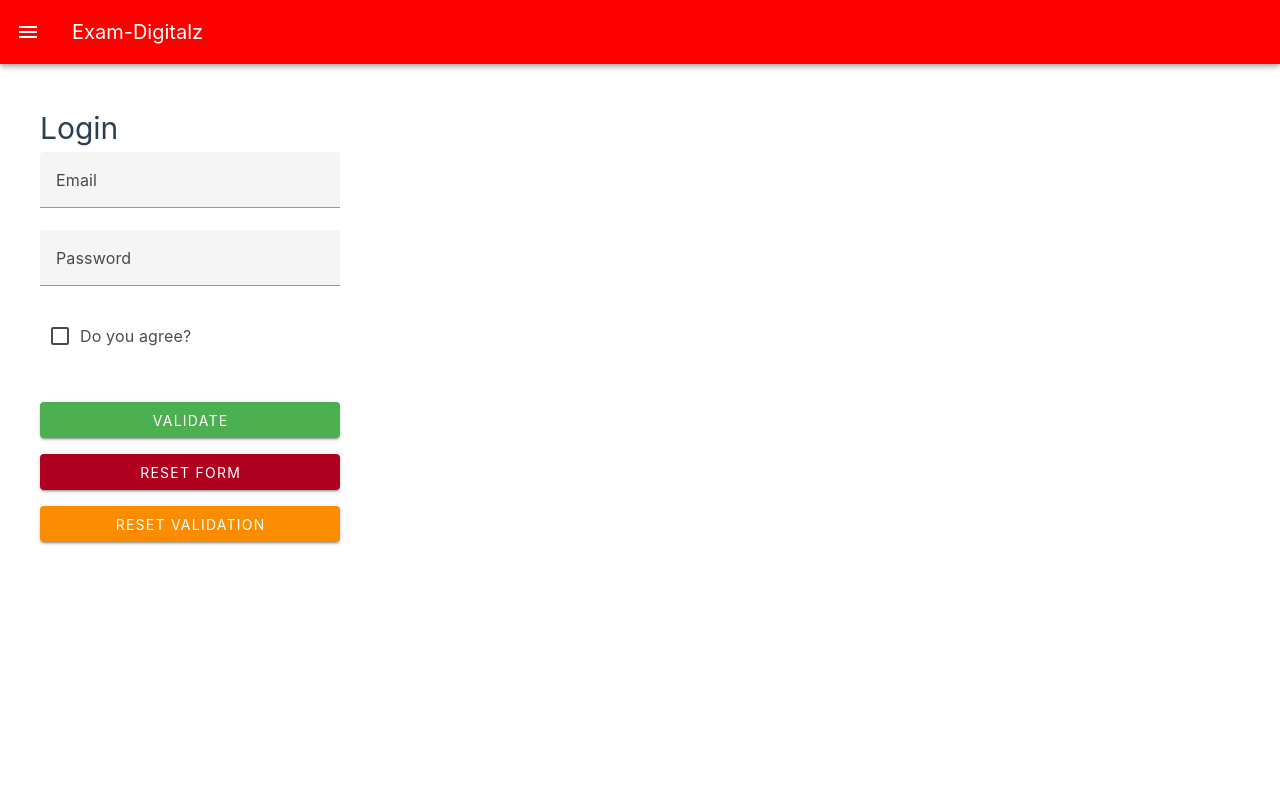
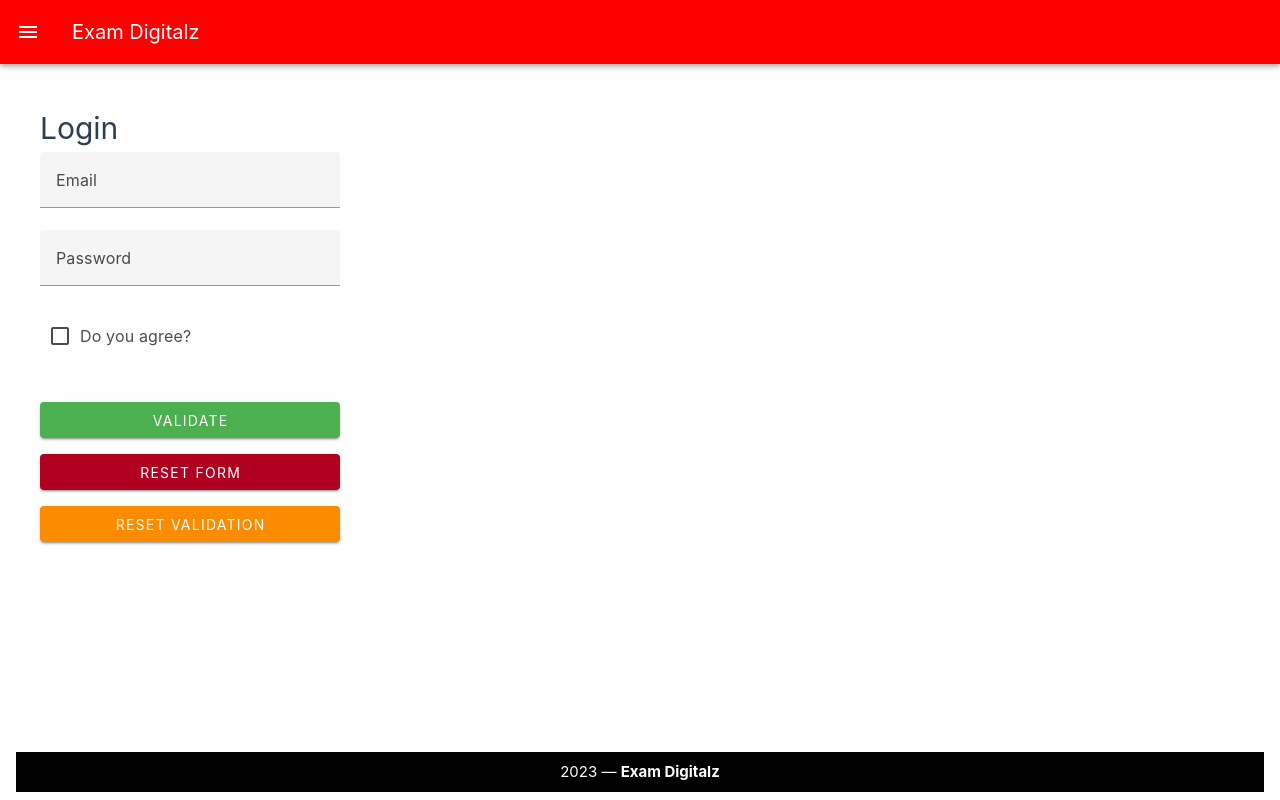
Before and after one commit to criar-art/exam.digitalz, a Vue app: page /login in a window 1280 px wide. Built offline with nearby package versions, Linux system fonts and the light colour scheme.

Commit message:
adjustment footer

```diff
--- a/index.html
+++ b/index.html
@@ -4,7 +4,7 @@
     <meta charset="UTF-8">
     <link rel="icon" href="/favicon.ico">
     <meta name="viewport" content="width=device-width, initial-scale=1.0">
-    <title>Exam-Digitalz</title>
+    <title>Exam Digitalz</title>
     <link href="https://cdn.jsdelivr.net/npm/@mdi/font@5.x/css/materialdesignicons.min.css" rel="stylesheet">
   </head>
   <body>
--- a/src/App.vue
+++ b/src/App.vue
@@ -11,7 +11,7 @@ const drawer = ref(false)
       prominent
     >
       <v-app-bar-nav-icon variant="text" @click.stop="drawer = !drawer" />
-      <v-toolbar-title>Exam-Digitalz</v-toolbar-title>
+      <v-toolbar-title>Exam Digitalz</v-toolbar-title>
       <v-spacer></v-spacer>
       <!-- <v-btn variant="text" icon="mdi-magnify"></v-btn>
       <v-btn variant="text" icon="mdi-filter"></v-btn>
@@ -33,5 +33,10 @@ const drawer = ref(false)
     <v-main class="ma-10">
       <RouterView />
     </v-main>
+    <v-footer app class="d-flex flex-column">
+      <div class="px-4 py-2 bg-black text-center w-100">
+        {{ new Date().getFullYear() }} — <strong>Exam Digitalz</strong>
+      </div>
+    </v-footer>
   </v-layout>
 </template>
--- a/src/views/LoginView.vue
+++ b/src/views/LoginView.vue
@@ -13,7 +13,9 @@ const checkbox = ref(false)
 const validate = async () => {
   const { valid } = await form.value.validate()
 
-  if (valid) alert('Form is valid')
+  if (valid) {
+    alert('Form is valid')
+  }
 }
 const reset = () => {
   form.value.reset()
```
